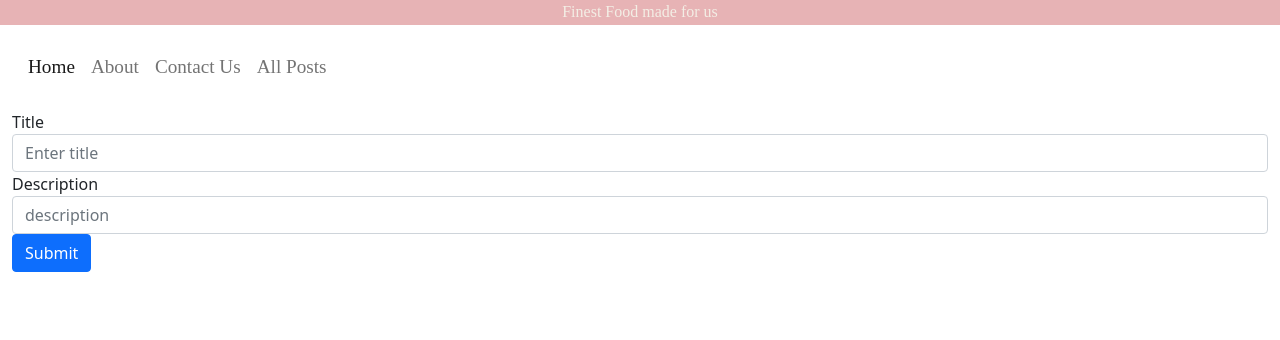
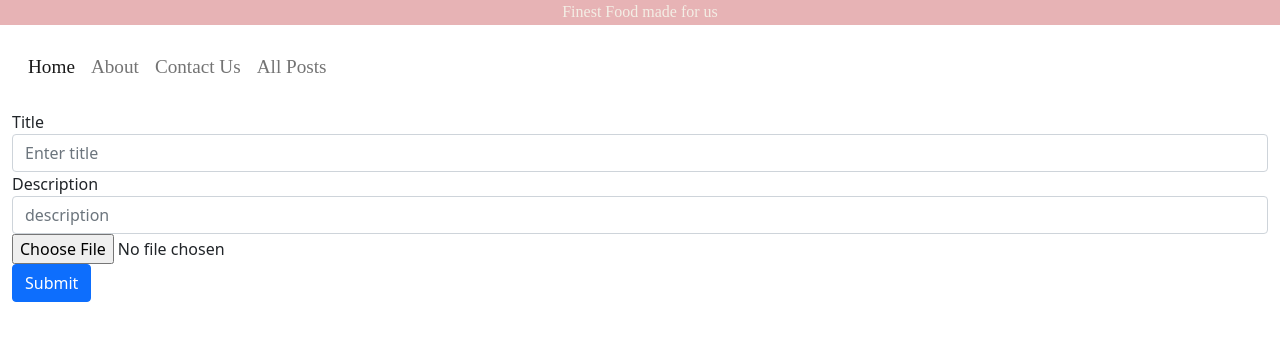
Before and after one commit to AnaSkaro/ikt_frontend_project, an Angular app: page /create in a window 1280 px wide. Shown: the top 340 px of the page. Built offline with nearby package versions, Linux system fonts and the light colour scheme.

Commit message:
Image upload functionality added

```diff
--- a/src/app/home/home.component.html
+++ b/src/app/home/home.component.html
@@ -2,7 +2,7 @@
     <div id="blog" class="row">
        <div class="col-md-10 blogShort" *ngFor="let post of posts;index">
           <h1>{{post.title}}</h1>
-          <img  src= "../../assets/1.webp" alt="post img" class="pull-left img-responsive thumb margin10 img-thumbnail">
+          <img  [src]= "post.image" alt="post img" class="pull-left img-responsive thumb margin10 img-thumbnail">
           <article>
              <p>
                 {{post.description}}
--- a/src/app/recipes/create/create.component.html
+++ b/src/app/recipes/create/create.component.html
@@ -8,8 +8,7 @@
       <input type="text" class="form-control" id="description" name="description" placeholder="description"  [(ngModel)] = "post.description">
     </div>
     <div class="form-group">
-      <!-- <input type="file" (change)="fileChange($event)" placeholder="Upload file" accept=".pdf,.doc,.docx"> -->
-      <!-- <input type="file" (change)="onFileChanged($event)"> -->
+      <input type="file" (change)="handleUpload($event)">
       </div>
     <button type="submit" class="btn btn-primary">Submit</button>
   </form>
--- a/src/app/recipes/create/create.component.ts
+++ b/src/app/recipes/create/create.component.ts
@@ -13,6 +13,7 @@ export class CreateComponent implements OnInit {
   post = {
     title:'',
     description:'',
+    image:""
   }
 
   constructor(private service: PostService,private route: ActivatedRoute) {  }
@@ -26,6 +27,16 @@ export class CreateComponent implements OnInit {
   onFileChanged(event:any) {
     this.selectedFile = event.target.files[0]
   }
+
+  handleUpload(event:any) {
+     const file = event.target.files[0];
+    const reader = new FileReader();
+    reader.readAsDataURL(file);
+    reader.onload = () => {
+        console.log(reader.result);
+        this.post.image = reader.result as string
+    };
+}
 
   getPostById(id:number){
     if(!id){
@@ -45,7 +56,8 @@ export class CreateComponent implements OnInit {
       alert("Post has been Added");
       this.post = {
         title:'',
-        description:''
+        description:'',
+        image:''
       }
     })
   }
--- a/src/app/recipes/read/read.component.html
+++ b/src/app/recipes/read/read.component.html
@@ -13,6 +13,9 @@
   </thead>
   <tr *ngFor="let post of posts;">
       <td>{{post.id}}</td>
+      <td class="w-25">
+        <img [src]="post.image" alt="failed" class="img-fluid img-thumbnail" alt="Sheep">
+      </td>
       <td>{{post.title}}</td>
       <td>{{post.description}}</td>
       <td><a [routerLink]="['/create/'+post.id]">Edit</a></td>
```
